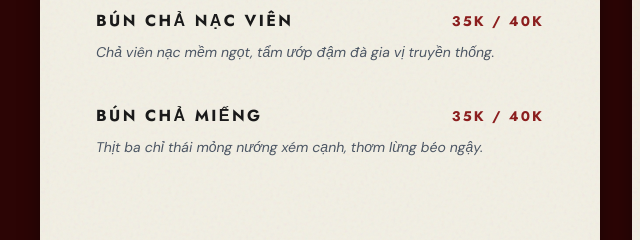
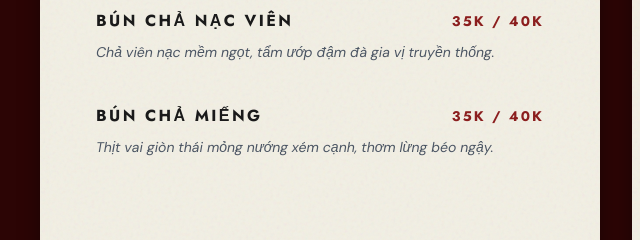
Before and after one commit to QuanNhaMilan/QuanNhaMilan.github.io, a plain HTML site: page index.html in a window 1280 px wide. Shown: the part 1252-1492 px from the top of the page, 24-664 px from the left. Drawn offline with nearby package versions, Linux system fonts and the light colour scheme.

Commit message:
Update index.html

```diff
--- a/index.html
+++ b/index.html
@@ -217,7 +217,7 @@
                             <h4 class="display-text text-base font-bold text-[#1A1A1A] group-hover:text-[#8B1E1E] transition-colors">Bún chả miếng</h4>
                             <span class="display-text text-sm font-bold text-[#8B1E1E]">35k / 40k</span>
                         </div>
-                        <p class="text-sm text-gray-600 leading-relaxed italic">Thịt ba chỉ thái mỏng nướng xém cạnh, thơm lừng béo ngậy.</p>
+                        <p class="text-sm text-gray-600 leading-relaxed italic">Thịt vai giòn thái mỏng nướng xém cạnh, thơm lừng béo ngậy.</p>
                     </div>
                 </div>
             </div>
```
